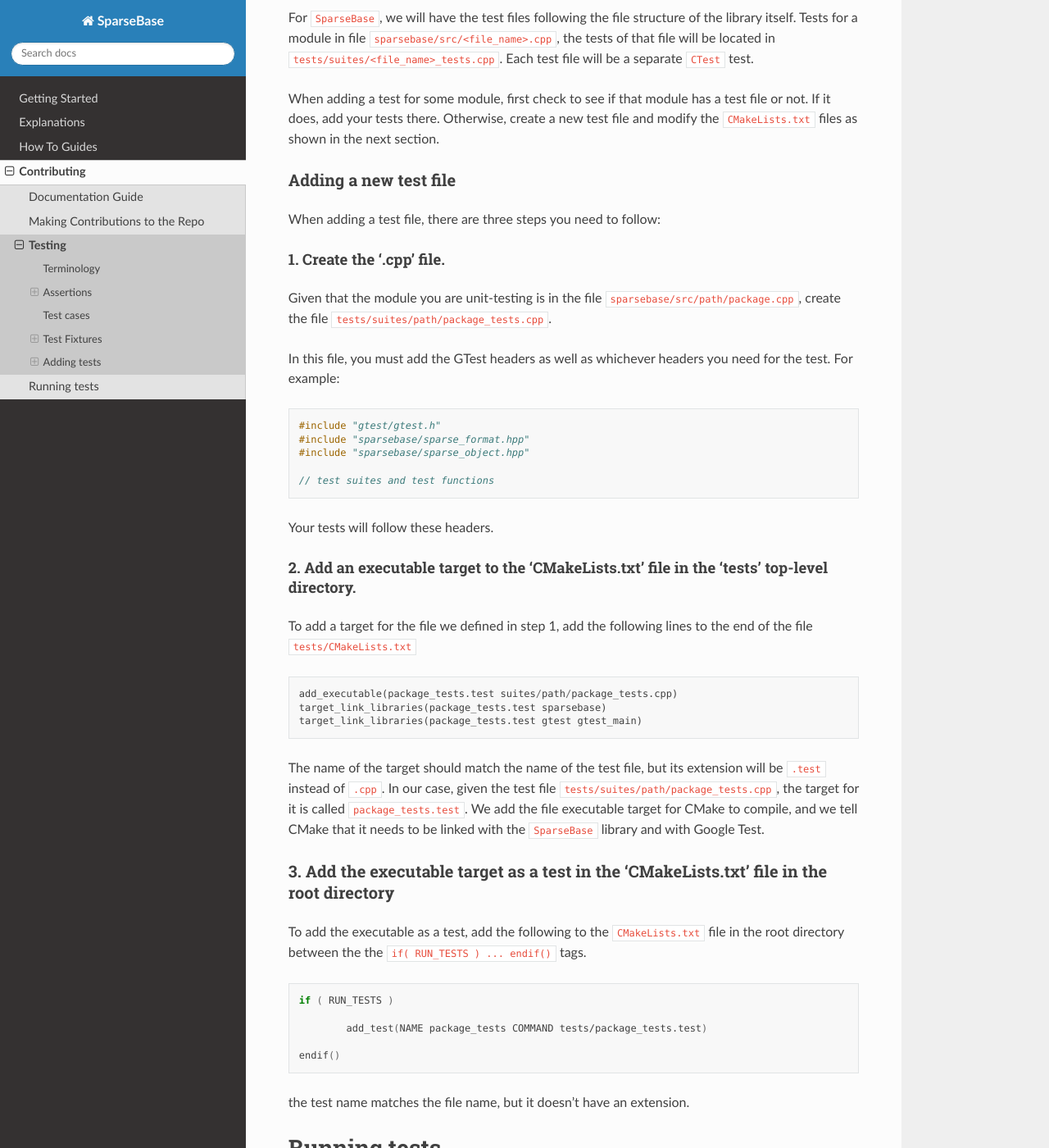
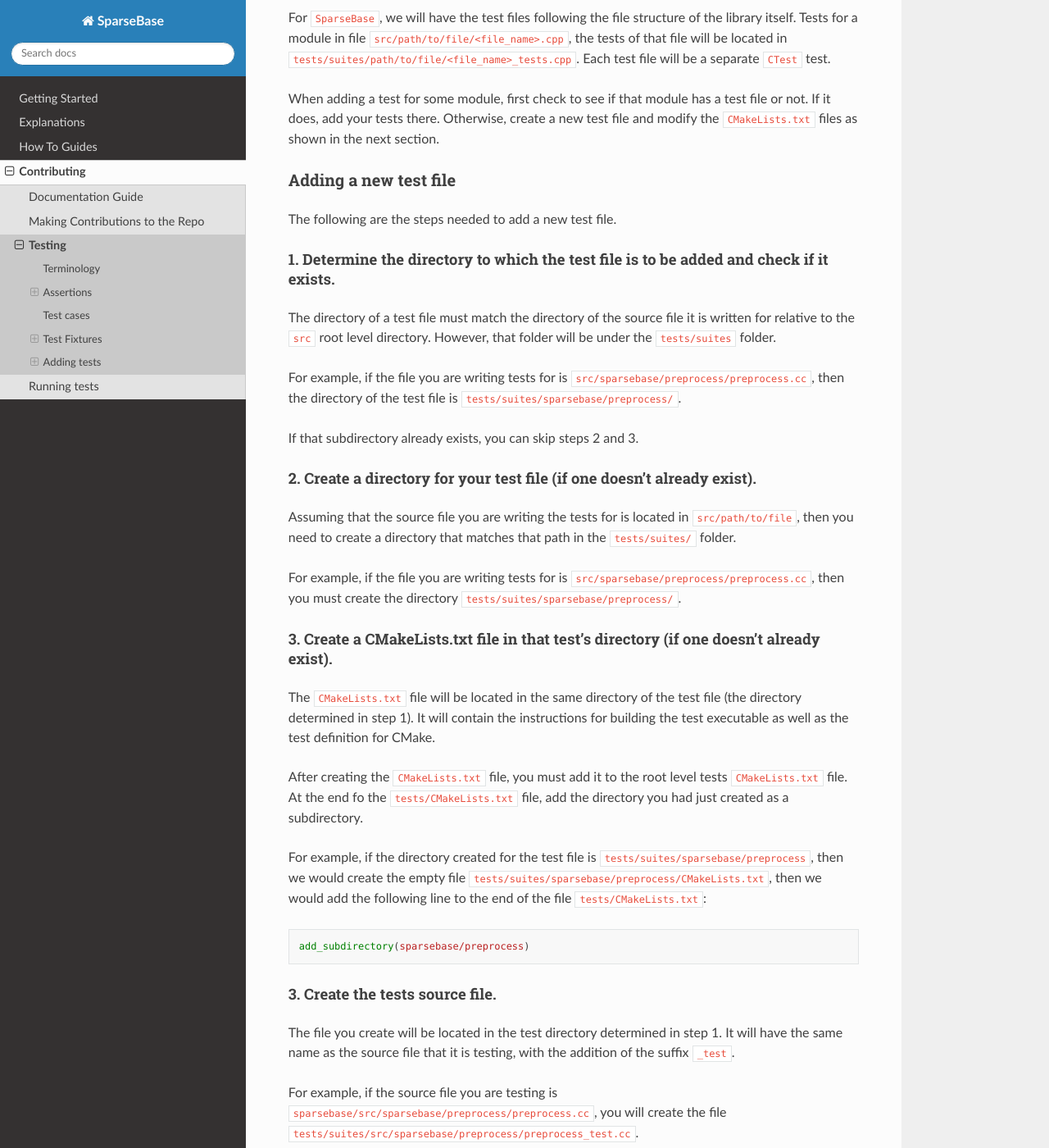
Before and after one commit to sparcityeu/SparseBase, a Sphinx documentation site: the page built from docs/pages/contributing/testing_guide.md, in a window 1280 px wide and 1400 px high, scrolled down 3379 px. Shown: the whole window at 82% size. Built offline with Sphinx 7.4.7 and the Read the Docs theme 2.0.0, drawn with Linux system fonts in a browser that asks for light colours; pages that are not in the unit, such as notebooks, are missing from menus; some of the changed text lies outside the part shown.

Commit message:
Changed tests structure, updated testing docs, and fixed degree reordering

````diff
--- a/docs/pages/contributing/testing_guide.md
+++ b/docs/pages/contributing/testing_guide.md
@@ -131,55 +131,129 @@
 
 ## Adding tests
 
-For `SparseBase`, we will have the test files following the file structure of the library itself. Tests for a module in file `sparsebase/src/<file_name>.cpp`, the tests of that file will be located in `tests/suites/<file_name>_tests.cpp`. Each test file will be a separate `CTest` test.
+For `SparseBase`, we will have the test files following the file structure of the library itself. Tests for a module in file `src/path/to/file/<file_name>.cpp`, the tests of that file will be located in `tests/suites/path/to/file/<file_name>_tests.cpp`. Each test file will be a separate `CTest` test.
 
 When adding a test for some module, first check to see if that module has a test file or not. If it does, add your tests there. Otherwise, create a new test file and modify the `CMakeLists.txt` files as shown in the next section.
 
 ### Adding a new test file
 
-When adding a test file, there are three steps you need to follow:
+The following are the steps needed to add a new test file.
 
-#### 1. Create the '.cpp' file.
+#### 1. Determine the directory to which the test file is to be added and check if it exists.
 
-Given that the module you are unit-testing is in the file `sparsebase/src/path/package.cpp`, create the file `tests/suites/path/package_tests.cpp`.
+The directory of a test file must match the directory of the source file it is written for relative to the `src` root level directory. However, that folder will be under the `tests/suites` folder.
 
- In this file, you must add the GTest headers as well as whichever headers you need for the test. For example:
+For example, if the file you are writing tests for is `src/sparsebase/preprocess/preprocess.cc`, then the directory of the test file is `tests/suites/sparsebase/preprocess/`.
+
+If that subdirectory already exists, you can skip steps 2 and 3.
+
+#### 2. Create a directory for your test file (if one doesn't already exist).
+Assuming that the source file you are writing the tests for is located in `src/path/to/file`, then you need to create a directory that matches that path in the `tests/suites/` folder.
+
+For example, if the file you are writing tests for is `src/sparsebase/preprocess/preprocess.cc`, then you must create the directory `tests/suites/sparsebase/preprocess/`.
+
+#### 3. Create a CMakeLists.txt file in that test's directory (if one doesn't already exist).
+The `CMakeLists.txt` file will be located in the same directory of the test file (the directory determined in step 1). It will contain the instructions for building the test executable as well as the test definition for CMake.
+
+After creating the `CMakeLists.txt` file, you must add it to the root level tests `CMakeLists.txt` file. At the end fo the `tests/CMakeLists.txt` file, add the directory you had just created as a subdirectory.
+
+For example, if the directory created for the test file is `tests/suites/sparsebase/preprocess`, then we would create the empty file `tests/suites/sparsebase/preprocess/CMakeLists.txt`, then we would add the following line to the end of the file `tests/CMakeLists.txt`:
+```CMake
+add_subdirectory(sparsebase/preprocess)
+```
+
+#### 3. Create the tests source file.
+
+The file you create will be located in the test directory determined in step 1. It will have the same name as the source file that it is testing, with the addition of the suffix `_test`.
+
+For example, if the source file you are testing is `sparsebase/src/sparsebase/preprocess/preprocess.cc`, you will create the file `tests/suites/src/sparsebase/preprocess/preprocess_test.cc`.
+
+You must start this file by including the GTest header, the `sparsebase/config.h` header, and then whichever headers you need for the test. For example:
 
 ```cpp
 #include "gtest/gtest.h"
-#include "sparsebase/sparse_format.hpp"
-#include "sparsebase/sparse_object.hpp"
+
+// needed for CMake flags (e.g. CUDA, PIGO, etc.)
+#include "sparsebase/config.h"
+
+#include "sparsebase/format/format.h"
+#include "sparsebase/object/object.h"
 
 // test suites and test functions
 ```
 
 Your tests will follow these headers.
+#### 4. Add an executable target and a test command and to the 'CMakeLists.txt' file in the test file directory.
 
-#### 2. Add an executable target to the 'CMakeLists.txt' file in the 'tests' top-level directory.
+Each test file will be compiled into an executable target, and each test executable will be added as a CTest test. The name of the CTest test of a file its path relative to the `tests/suites` directory, followed by its name, all of which delimited by the underscore character. The name of the executable of a test file will be the name of its CTest test with the extension `.test`. For instance, the test file `tests/suites/src/sparsebase/preprocess/preprocess_test.cc` will have the CTest test name:
 
-To add a target for the file we defined in step 1, add the following lines to the end of the file `tests/CMakeLists.txt`
-
-```cpp
-add_executable(package_tests.test suites/path/package_tests.cpp)
-target_link_libraries(package_tests.test sparsebase)
-target_link_libraries(package_tests.test gtest gtest_main)
+```CMake
+sparsebase_preprocess_preprocess_tests
 ```
 
-The name of the target should match the name of the test file, but its extension will be `.test` instead of `.cpp`. In our case, given the test file `tests/suites/path/package_tests.cpp`, the target for it is called `package_tests.test`. We add the file executable target for CMake to compile, and we tell CMake that it needs to be linked with the `SparseBase` library and with Google Test.
+And will have the executable name:
 
-### 3. Add the executable target as a test in the 'CMakeLists.txt' file in the root directory
+```CMake
+sparsebase_preprocess_preprocess_tests
+```
 
-To add the executable as a test, add the following to the `CMakeLists.txt` file in the root directory between the the `if( RUN_TESTS ) ... endif()` tags.
+To add the executable and CTest to the build process, add the following lines to the `CMakeLists.txt` file in the test file's directory:
+```CMake
+# Add the executable target
+add_executable(<test_executable_name> <test_source_file>)
+target_link_libraries(<test_executable_name> sparsebase)
+target_link_libraries(<test_executable_name> gtest gtest_main)
 
-```bash
-if ( RUN_TESTS )
+# Add the CTest test
+add_test(NAME <CTest_test_name> COMMAND <test_executable_name>)
+```
 
-	add_test(NAME package_tests COMMAND tests/package_tests.test)
+For example, given that the test file we are adding is `tests/suites/src/sparsebase/preprocess/preprocess_test.cc`, we would add the following lines to the file `tests/suites/src/sparsebase/preprocess/CMakeLists.txt`:
+```CMake
+# Add the executable target
+add_executable(sparsebase_preprocess_preprocess_test.test preprocess_test.cc)
+target_link_libraries(sparsebase_preprocess_preprocess_test.test sparsebase)
+target_link_libraries(sparsebase_preprocess_preprocess_test.test gtest gtest_main)
 
+# Add the CTest test
+add_test(NAME sparsebase_preprocess_preprocess_test COMMAND sparsebase_preprocess_preprocess_test.test)
+```
+
+### What about CMake options and flags?
+`SparseBase` has many compilation options ranging from including different architectures (e.g. `CUDA`) to different I/O library support (e.g. `PIGO`). We incorporate these flags into testing in the same way we do in the compilation of the library:
+- If the entirety of a test file is conditional on an option, we make its exeutable and test decleration conditional on that option at the `CMakeLists.txt` level.
+- If some tests within a test file are conditional on an option, we use preprocessor directives inside the test source code to control these tests.
+
+#### Conditional compilation
+
+If there is a certain test file that is conditional on a CMake option, then you can simply sorround the executable and test declerations of that test (shown in step 4 of "Adding a new test file") with an `if()` call contingent on that option.
+
+For example, the test file `tests/suites/sparsebase/preprocess/cuda/preprocess_tests.cu` should only be added when the library is compiled with `CUDA`. Here is how we define its executable and tests in the file `tests/suites/sparsebase/preprocess/cuda/CMakeLists.txt`:
+```CMake
+if(${CUDA})
+    add_executable(sparsebase__preprocess_cuda_preprocess_test.test preprocess_test.cu)
+    target_link_libraries(sparsebase_preprocess_cuda_preprocess_test.test sparsebase)
+    target_link_libraries(sparsebase_preprocess_cuda_preprocess_test.test gtest gtest_main)
+
+    add_test(NAME sparsebase_preprocess_preprocess_cuda_test COMMAND sparsebase_preprocess_preprocess_cuda_test.test)
 endif()
 ```
 
-the test name matches the file name, but it doesn't have an extension.
+#### 2. Conditional tests within a test file
+
+If a certain code (or test) within a test file is conditional on a CMake option, you can sorround that code with a preprocessor if statement. Note: make sure that the test file includes the `sparsebase/config.h` file since that is where all the CMake flags are defined.
+
+For example, if a certain test is only required when the library is compiled with `CUDA` enabled, we can define that test in the code as follows:
+
+```C++
+#include "sparsebase/config.h"
+
+#ifdef CUDA
+TEST(CudaTestSuite, CudaInitialization){
+  // code
+}
+#endif
+```
 
 # Running tests
 
````
Also changed, not shown: CMakeLists.txt (+5 -4 lines), 7 other files.
